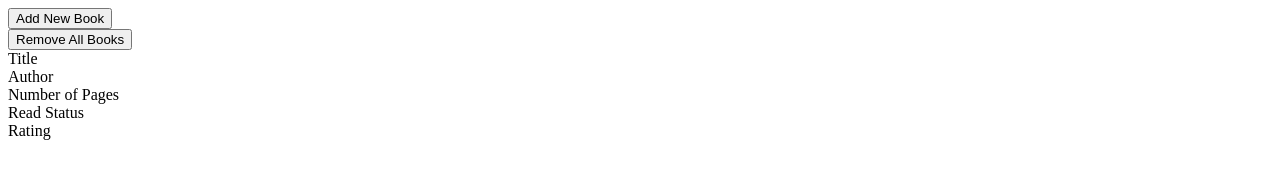
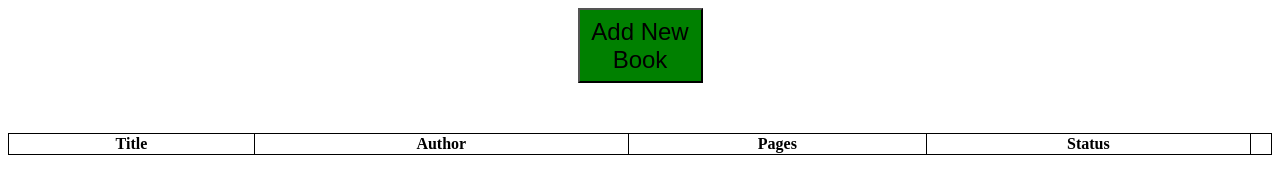
Before and after one commit to syeo-1/library, a plain HTML site: page index.html in a window 1280 px wide. Drawn offline with Linux system fonts and the light colour scheme.

Commit message:
add basic style and table headers

```diff
--- a/index.html
+++ b/index.html
@@ -4,23 +4,20 @@
     <meta charset="UTF-8">
     <meta name="viewport" content="width=device-width, initial-scale=1.0">
     <title>Document</title>
+    <link rel="stylesheet" href="styles.css">
 </head>
 <body>
-    <div>
-        <div id="add-book">
-            <button>Add New Book</button>
-        </div>
-        <div id="remove-all">
-            <button>Remove All Books</button>
-        </div>
+    <div class="add-book">
+        <button id="add-book-button">Add New Book</button>
     </div>
-    <div id="table-header">
-        <div>Title</div>
-        <div>Author</div>
-        <div>Number of Pages</div>
-        <div>Read Status</div>
-        <div>Rating</div>
-    </div>
-    <div class="book-data"></div>
+    <table class="book-data">
+        <tr>
+            <th>Title</th>
+            <th>Author</th>
+            <th>Pages</th>
+            <th>Status</th>
+            <th></th>
+        </tr>
+    </table>
 </body>
 </html>
--- a/styles.css
+++ b/styles.css
@@ -0,0 +1,22 @@
+.add-book {
+    display: flex;
+    justify-content: center;
+    align-items: center;
+    border: 5px;
+}
+#add-book-button {
+    background-color: green;
+    height: 75px;
+    width: 125px;
+    font-size: 24px;
+}
+
+.book-data {
+    width: 100%;
+    border-collapse: collapse;
+    margin-top: 50px;
+}
+
+td, th {
+    border: 1px solid black;
+}
```
